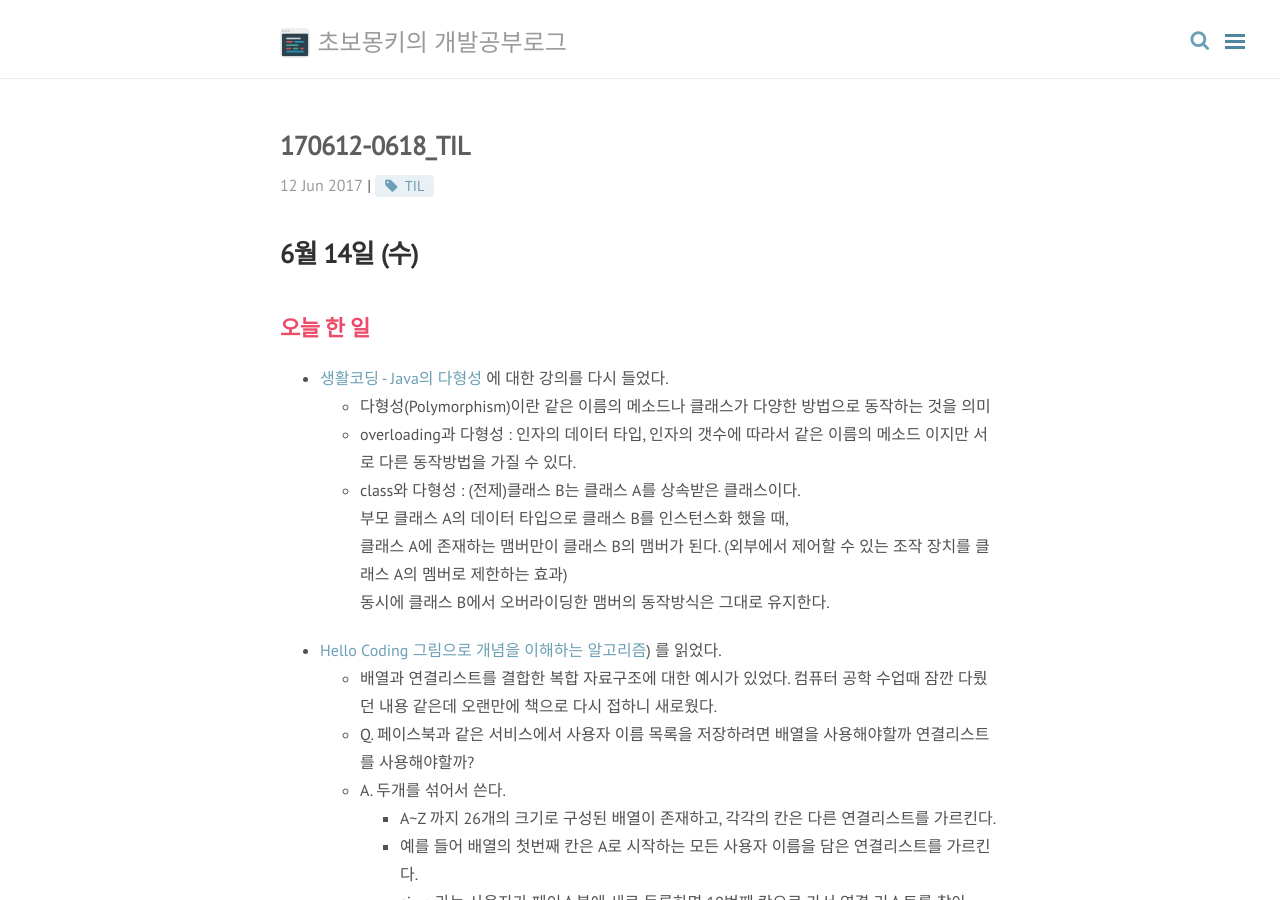
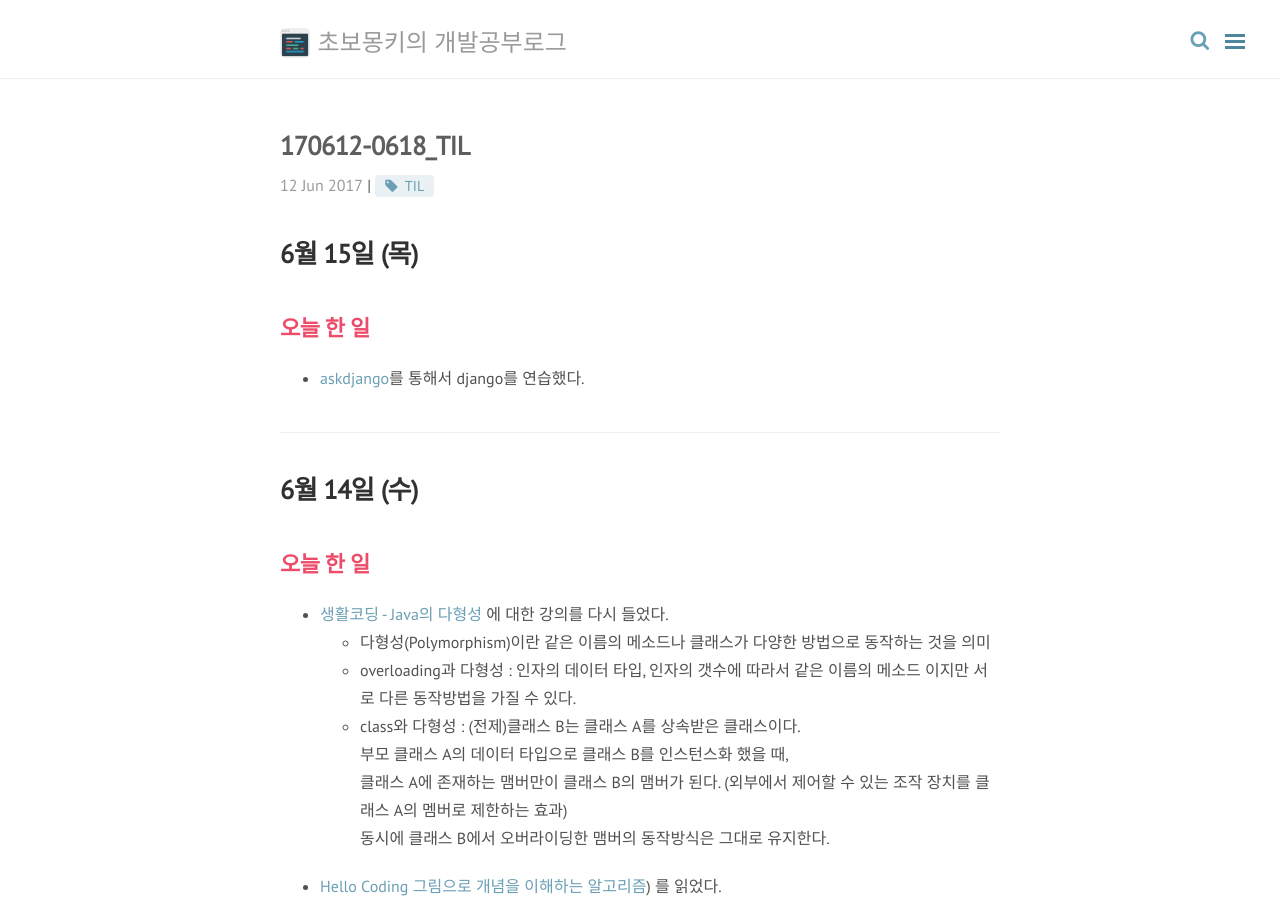
Before and after one commit to wayhome25/wayhome25.github.io, a Jekyll site: the page built from _posts/TIL(Today I Learned)/2017-06-12-06-18-TIL.md, in a window 1280 px wide and 900 px high. Built offline with Jekyll 4.4.1, drawn with Linux system fonts in a browser that asks for light colours; nearby versions of some CDN libraries; comment, search, counter and statistics services are not loaded.

Commit message:
add blog post

```diff
--- a/_posts/TIL(Today I Learned)/2017-06-12-06-18-TIL.md
+++ b/_posts/TIL(Today I Learned)/2017-06-12-06-18-TIL.md
@@ -5,6 +5,12 @@ category: TIL (Today I Learned)
 permalink: /til/:year/:month/:day/:title/
 tags: [TIL]
 comments: true
+---
+
+# 6월 15일 (목)
+## 오늘 한 일
+- [askdjango](https://nomade.kr/vod/django/47/)를 통해서 django를 연습했다.
+
 ---
 
 # 6월 14일 (수)
```
